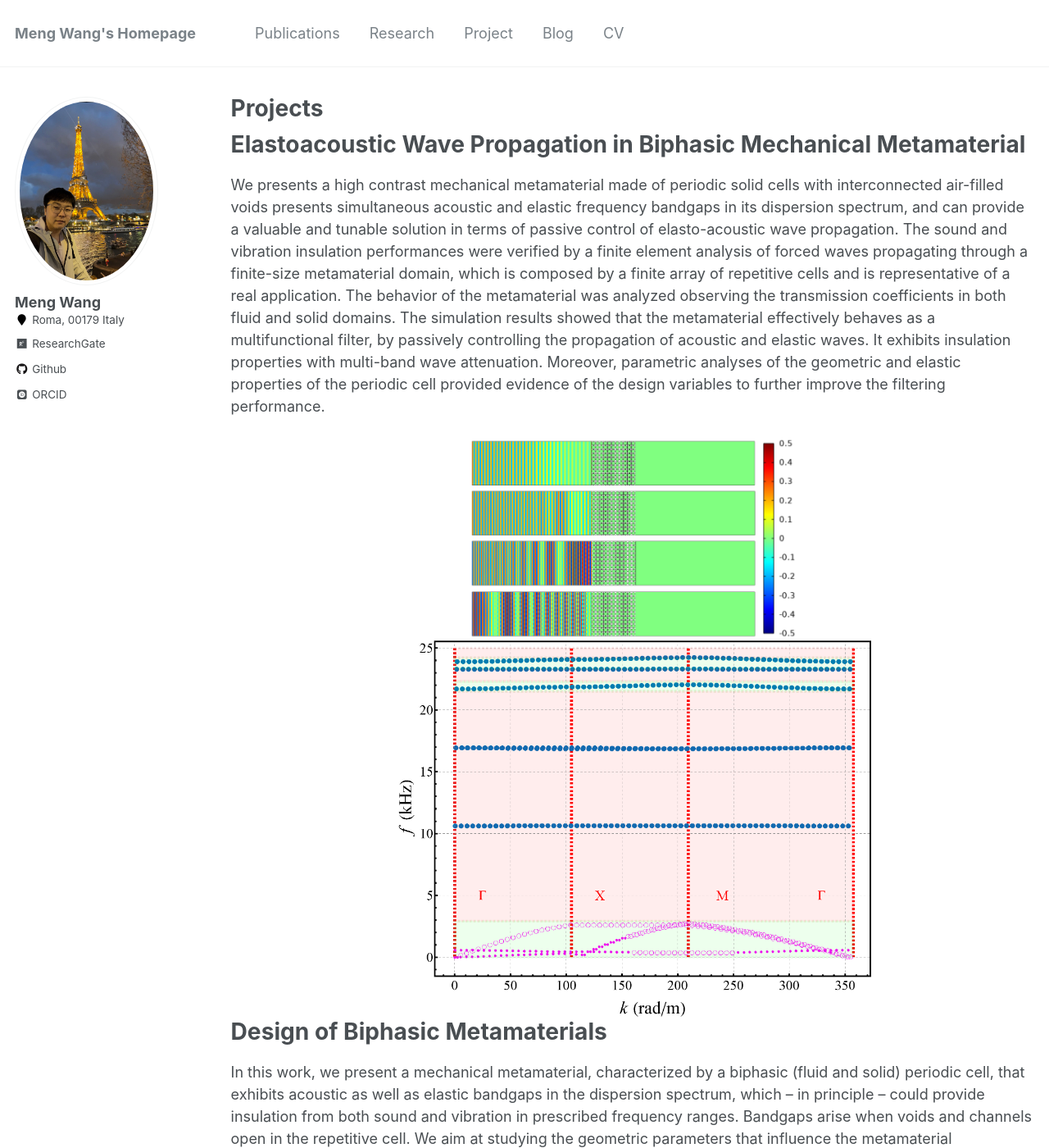
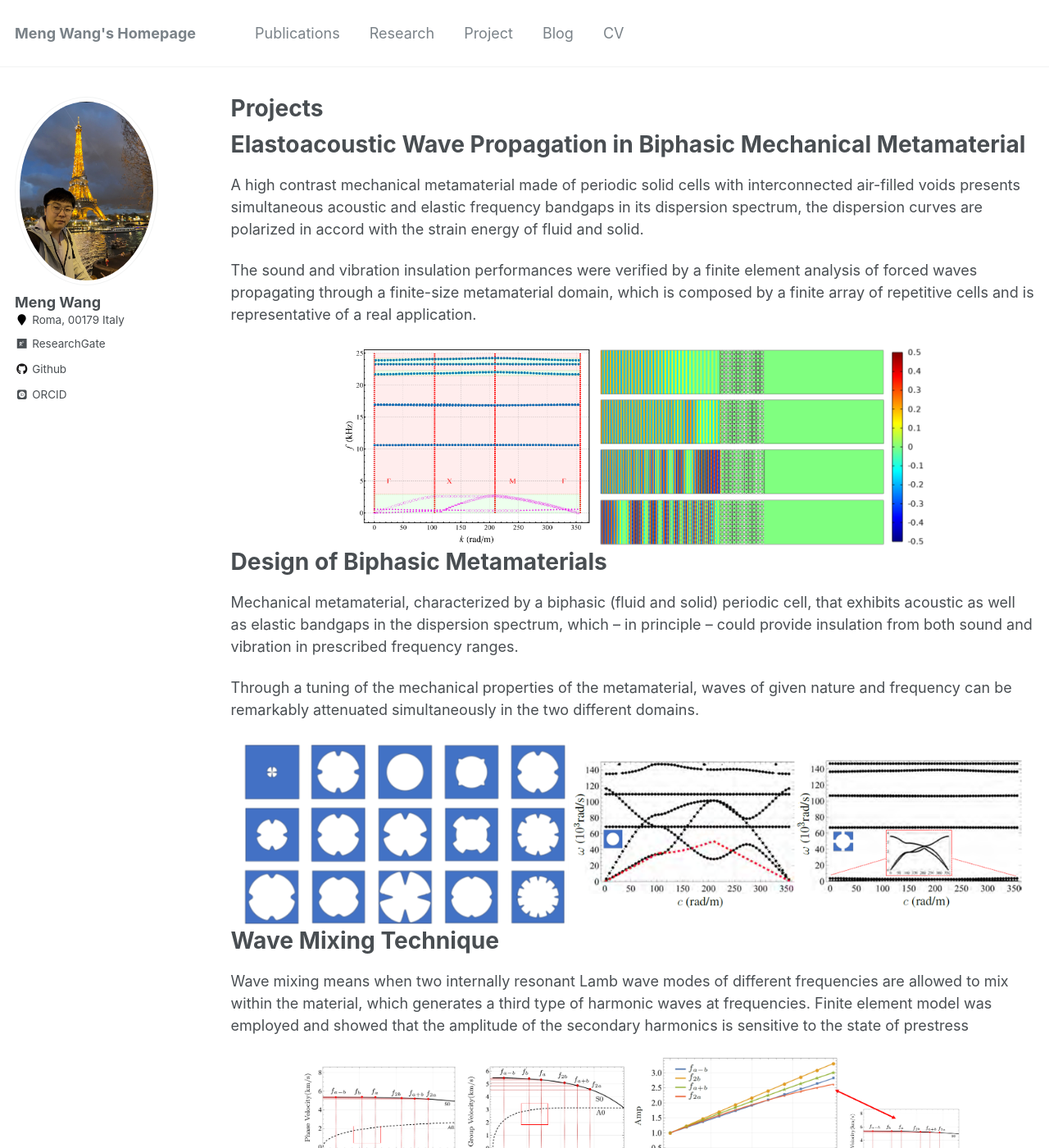
Before and after one commit to wang-meng-web/wang-meng-web.github.io, a Jekyll site: the page built from _pages/project.md, in a window 1280 px wide and 1400 px high. Shown: the whole window at 82% size. Built offline with Jekyll 4.4.1, drawn with Linux system fonts in a browser that asks for light colours; some web fonts are replaced; some of the changed text lies outside the part shown.

Commit message:
Update project.md

```diff
--- a/_pages/project.md
+++ b/_pages/project.md
@@ -7,17 +7,22 @@ author_profile: true
 
 Elastoacoustic Wave Propagation in Biphasic Mechanical Metamaterial
 ======
-We presents a high contrast mechanical metamaterial made of periodic solid cells with interconnected air-filled voids presents simultaneous acoustic and elastic frequency bandgaps in its dispersion spectrum, and can provide a valuable and tunable solution in terms of passive control of elasto-acoustic wave propagation. The sound and vibration insulation performances were verified by a finite element analysis of forced waves propagating through a finite-size metamaterial domain, which is composed by a finite array of repetitive cells and is representative of a real application. The behavior of the metamaterial was analyzed observing the transmission coefficients in both fluid and solid domains. The simulation results showed that the metamaterial effectively behaves as a multifunctional filter, by passively controlling the propagation of acoustic and elastic waves. It exhibits insulation properties with multi-band wave attenuation. Moreover, parametric analyses of the geometric and elastic properties of the periodic cell provided evidence of the design variables to further improve the filtering performance.
+A high contrast mechanical metamaterial made of periodic solid cells with interconnected air-filled voids presents simultaneous acoustic and elastic frequency bandgaps in its dispersion spectrum, the dispersion curves are polarized in accord with the strain energy of fluid and solid.
+
+The sound and vibration insulation performances were verified by a finite element analysis of forced waves propagating through a finite-size metamaterial domain, which is composed by a finite array of repetitive cells and is representative of a real application.
 
 <div style="text-align: center;">
+   <img width="310" src='/images/polar_factor_eigen.png'>
    <img width="400" src='/images/fluid_propagation_meta.png'>
-   <img width="600" src='/images/polar_factor_eigen.png'>
 </div>
 
 
 Design of Biphasic Metamaterials
 ======
-In this work, we present a mechanical metamaterial, characterized by a biphasic (fluid and solid) periodic cell, that exhibits acoustic as well as elastic bandgaps in the dispersion spectrum, which – in principle – could provide insulation from both sound and vibration in prescribed frequency ranges. Bandgaps arise when voids and channels open in the repetitive cell. We aim at studying the geometric parameters that influence the metamaterial performance. Through a tuning of the mechanical properties of the metamaterial, waves of given nature and frequency can be remarkably attenuated simultaneously in the two different domains, the fluid domain where acoustic waves propagate and the solid domain where elastic waves propagate. A finite element model is used to determine the dispersion curves and investigate the frequency band structure, which is found to be governable through the selection of the geometric parameters of the repetitive cell.
+Mechanical metamaterial, characterized by a biphasic (fluid and solid) periodic cell, that exhibits acoustic as well as elastic bandgaps in the dispersion spectrum, which – in principle – could provide insulation from both sound and vibration in prescribed frequency ranges.
+
+Through a tuning of the mechanical properties of the metamaterial, waves of given nature and frequency can be remarkably attenuated simultaneously in the two different domains.
+
 <div style="text-align: center;">
    <img width="400" src='/images/many_shapes.png'>
    <img width="550" src='/images/dispersion_void_and_channel.png'>
@@ -26,17 +31,20 @@ In this work, we present a mechanical metamaterial, characterized by a biphasic
 
 Wave Mixing Technique
 ======
-Wave mixing means when two internally resonant Lamb wave modes of different frequencies are allowed to mix within the material, which generates a third type of harmonic waves at frequencies. This resonance need synchronism condition on phase matching and non zero power flux. Finite element model was employed and showed that the amplitude of the secondary harmonics is sensitive to the state of prestress
+Wave mixing means when two internally resonant Lamb wave modes of different frequencies are allowed to mix within the material, which generates a third type of harmonic waves at frequencies.
+Finite element model was employed and showed that the amplitude of the secondary harmonics is sensitive to the state of prestress
 
 <div style="text-align: center;">
    <img width="400" src='/images/group_phase_vel.png'>
    <img width="400" src='/images/amp_wave_mixing.png'>
 </div>
 
-
 Second harmonic generation in prestressed media
 ======
-In this work, we studied the nonlinear guided wave propagation in prestressed Aluminum plates associated with the second harmonic generation by using 2 FE simulations. The model empoyed is a second-order approximation accounting for material and geometric nonlinearities. Three different states of prestress are considered, that are: uniaxial stress in the direction of the wave propagation (case A), uniaxial stress orthogonal to the direction of wave propagation (B), and plane state of stress in the plane of the plate (C).
+Nonlinear guided wave propagation in prestressed Aluminum plates associated with the second harmonic generation was investigated by FEM.
+
+The model empoyed is a second-order approximation accounting for material and geometric nonlinearities. Three different states of prestress are considered, that are: uniaxial stress in the direction of the wave propagation (case A), uniaxial stress orthogonal to the direction of wave propagation (B), and plane state of stress in the plane of the plate (C).
+
 <div style="text-align: center;">
    <img width="600" src='/images/resonance.png'>
 </div>
```
